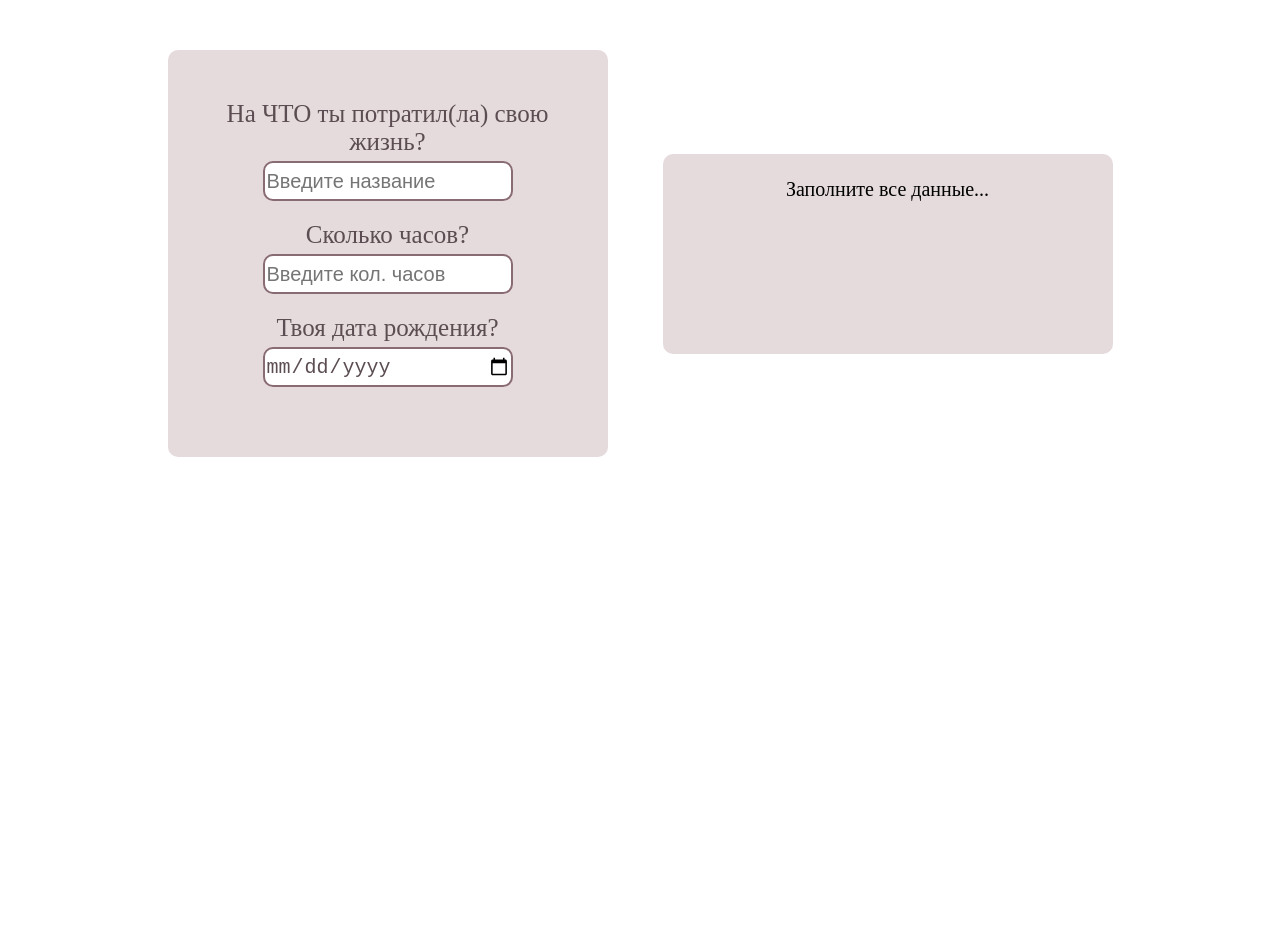
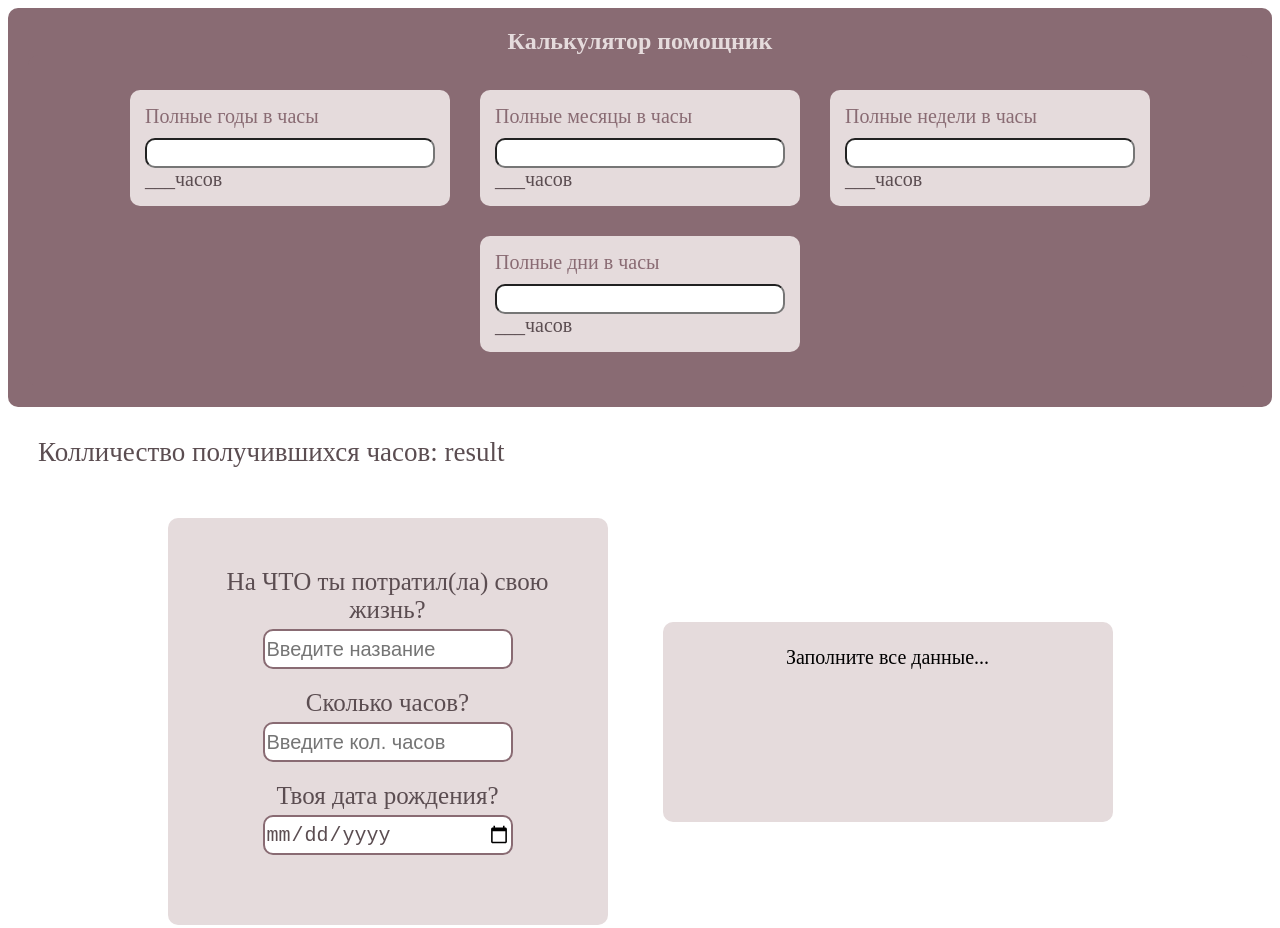
Before and after one commit to fundamentum71/Life-Percentage, a website: page src/index.html in a window 1280 px wide. Before the commit the page ends 800 px from the top, so only its background shows below. Drawn offline with nearby package versions, Linux system fonts and the light colour scheme; files that its build step writes are made by us from their sources.

Commit message:
added helper

```diff
--- a/src/index.html
+++ b/src/index.html
@@ -11,9 +11,41 @@
 		<link rel="stylesheet" href="css/style.min.css" />
 	</head>
 	<body>
-		<div class="live">
+		<section class="helper">
+			<div class="helper__wrapper">
+				<h2>Калькулятор помощник</h2>
+				<div class="helper__wrapper2">
+					<div class="helper__item">
+						<label for="yearsToHours">Полные годы в часы</label>
+						<input id="yearsToHours" type="number" />
+						<div class="helper__result helper__yearsToHours">___часов</div>
+					</div>
+
+					<div class="helper__item">
+						<label for="monthsToHours">Полные месяцы в часы</label>
+						<input id="monthsToHours" type="number" />
+						<div class="helper__result helper__monthsToHours">___часов</div>
+					</div>
+
+					<div class="helper__item">
+						<label for="weeksToHours">Полные недели в часы</label>
+						<input id="weeksToHours" type="number" />
+						<div class="helper__result helper__weeksToHours">___часов</div>
+					</div>
+
+					<div class="helper__item">
+						<label for="daysToHours">Полные дни в часы</label>
+						<input id="daysToHours" type="number" />
+						<div class="helper__result helper__daysToHours">___часов</div>
+					</div>
+				</div>
+			</div>
+			<div class="helper__result helper__result-allHouse">
+				Колличество получившихся часов: <span>result</span>
+			</div>
+		</section>
+		<section class="live">
 			<div class="live__wrapper">
-				<!--<h1>Какой процент жизни ты потратил на ЭТО?</h1>-->
 				<div class="live__form" action="#" id="form_for_live">
 					<label for="title">На ЧТО ты потратил(ла) свою жизнь?</label>
 					<input id="title" type="text" placeholder="Введите название" />
@@ -25,11 +57,10 @@
 					<input id="age" type="date" />
 				</div>
 				<div class="live__res">
-					<!--<span>ответ:</span> </br>-->
-					<span class="result">123</span>
+					<span class="result"></span>
 				</div>
 			</div>
-		</div>
+		</section>
 
 		<script src="./js/script.js"></script>
 	</body>
--- a/src/sass/style.scss
+++ b/src/sass/style.scss
@@ -1,6 +1,9 @@
 @import './base/variables';
 * {
 	box-sizing: border-box;
+}
+body {
+	//background-color: $main-color;
 }
 .live {
 	&__wrapper {
@@ -61,3 +64,56 @@
 		}
 	}
 }
+
+.helper {
+	h2 {
+		text-align: center;
+		color: $ez-color;
+		margin: 0 0 0 0;
+	}
+	&__result {
+		font-size: 20px;
+		color: $hard-color;
+	}
+	&__result-allHouse {
+		margin: 30px;
+		font-size: 27px;
+	}
+	&__wrapper {
+		max-width: 100%;
+		margin: 0 auto;
+		padding: 20px;
+		background-color: $main-color;
+		border-radius: 10px;
+	}
+	&__wrapper2 {
+		display: flex;
+		justify-content: center;
+		flex-wrap: wrap;
+		max-width: 100%;
+		margin: 0 auto;
+		padding: 20px;
+		background-color: $main-color;
+		border-radius: 10px;
+		font-size: 20px;
+	}
+	label {
+		display: block;
+		width: 100%;
+		margin-bottom: 10px;
+		color: $main-color;
+	}
+	input {
+		display: block;
+		width: 100%;
+		height: 30px;
+		border-radius: 10px;
+	}
+	&__item {
+		background-color: $ez-color;
+		width: 320px;
+		margin: 15px;
+		padding: 15px;
+		border-radius: 10px;
+	}
+}
```
Also changed, not shown: dist/css/style.min.css, dist/index.html.
